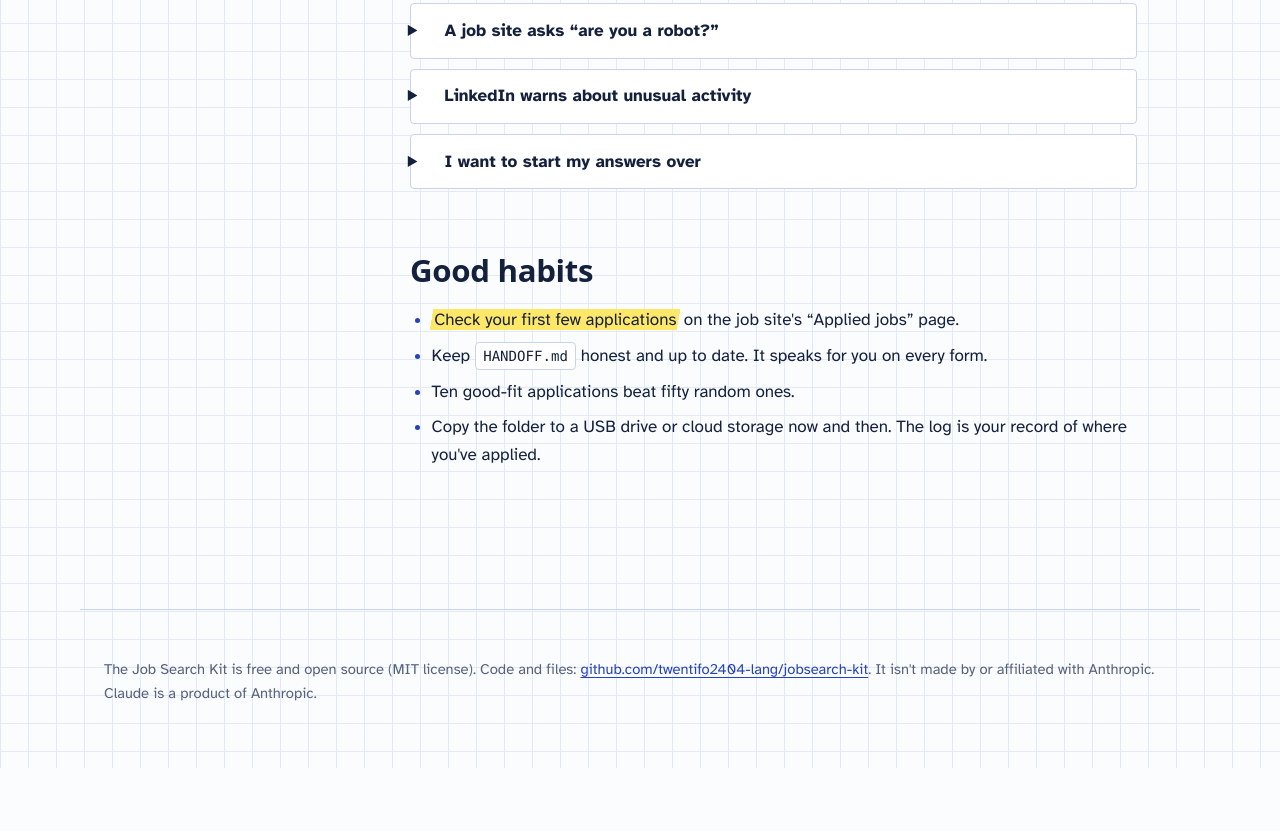
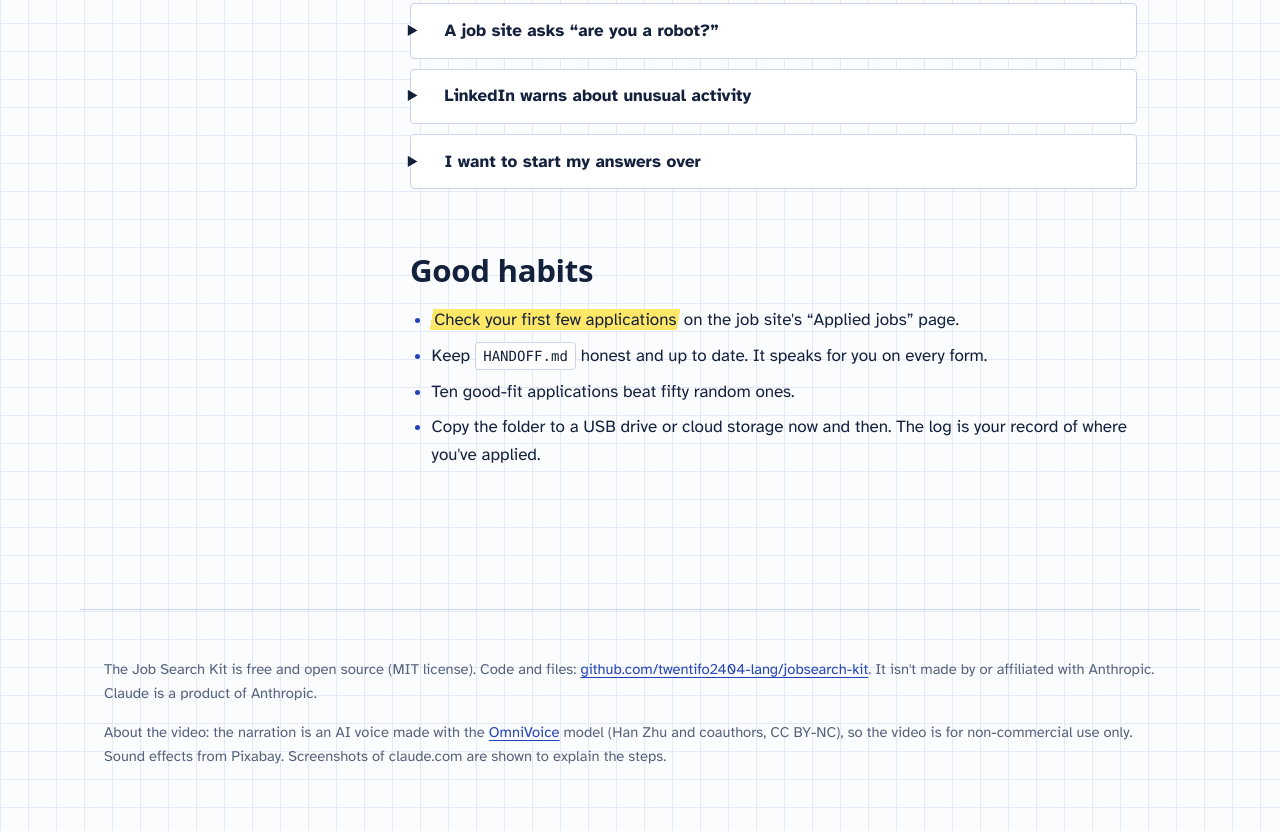
Before and after one commit to twentifo2404-lang/jobsearch-kit, a plain HTML site: page docs/index.html in a window 1280 px wide. Shown: the part 7537-8368 px from the top of the page. Before the commit the page ends 8305 px from the top, so only its background shows below. Drawn offline with Linux system fonts and the light colour scheme; a web font is replaced by a local one.

Commit message:
Credit the AI narration and note the video's non-commercial licence
Co-Authored-By: Claude Opus 5.5 <noreply@anthropic.com>

```diff
--- a/docs/index.html
+++ b/docs/index.html
@@ -470,6 +470,7 @@ details > div{padding:.2rem 1.1rem .9rem}
 
 <footer class="site-foot">
   <p>The Job Search Kit is free and open source (MIT license). Code and files: <a href="https://github.com/twentifo2404-lang/jobsearch-kit">github.com/twentifo2404-lang/jobsearch-kit</a>. It isn't made by or affiliated with Anthropic. Claude is a product of Anthropic.</p>
+  <p>About the video: the narration is an AI voice made with the <a href="https://huggingface.co/k2-fsa/OmniVoice">OmniVoice</a> model (Han Zhu and coauthors, CC BY-NC), so the video is for non-commercial use only. Sound effects from Pixabay. Screenshots of claude.com are shown to explain the steps.</p>
 </footer>
 
 <script>
```
Also changed, not shown: 1 other file.
